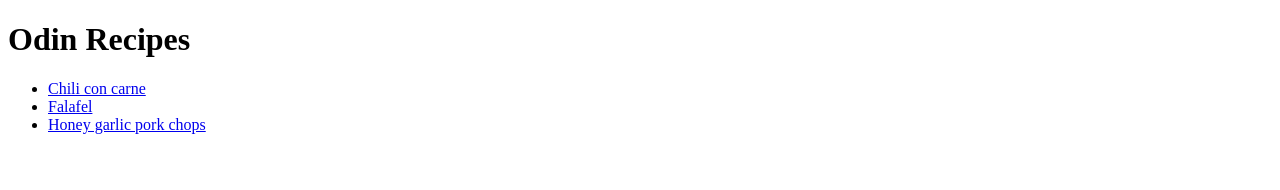
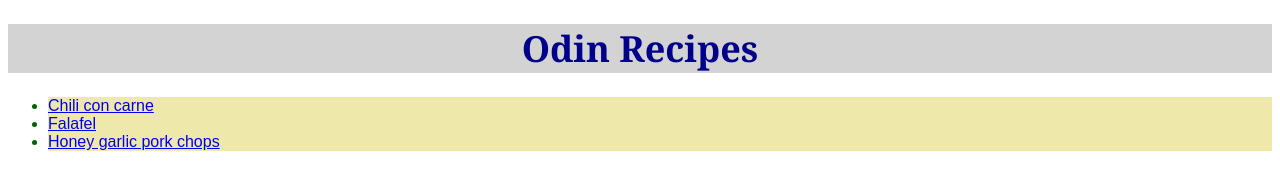
Before and after one commit to Benja-Wainer/odin-recipes, a plain HTML site: page index.html in a window 1280 px wide. Drawn offline with Linux system fonts and the light colour scheme.

Commit message:
Adds styling to pages
Adds styling to the main pages and recipes, for practicing CSS selectors.

```diff
--- a/index.html
+++ b/index.html
@@ -4,13 +4,16 @@
     <meta charset="UTF-8" />
     <meta name="viewport" content="width=device-width, initial-scale=1.0" />
     <title>Odin Recipes</title>
+    <link rel="stylesheet" href="styles.css" />
   </head>
   <body>
-    <h1>Odin Recipes</h1>
+    <h1 id="main-title">Odin Recipes</h1>
     <ul>
-      <li><a href="./recipes/chili-con-carne.html">Chili con carne</a></li>
-      <li><a href="./recipes/falafel.html">Falafel</a></li>
-      <li>
+      <li class="recipe">
+        <a href="./recipes/chili-con-carne.html">Chili con carne</a>
+      </li>
+      <li class="recipe"><a href="./recipes/falafel.html">Falafel</a></li>
+      <li class="recipe">
         <a href="./recipes/honey-garlic-pork-chops.html"
           >Honey garlic pork chops</a
         >
--- /dev/null
+++ b/styles.css
@@ -0,0 +1,31 @@
+#main-title {
+  background-color: lightgray;
+  color: darkblue;
+  font-size: 36px;
+  font-family: Georgia, "Times New Roman", Times, serif;
+  text-align: center;
+}
+
+.recipe {
+  color: darkgreen;
+}
+
+.title {
+  background-color: black;
+  color: aliceblue;
+  font-size: 28px;
+  font-family: "Times New Roman", Times, serif;
+}
+
+h2 {
+  font-size: 20px;
+  color: darkgrey;
+}
+
+p,
+li {
+  font-family: Arial, Helvetica, sans-serif;
+  font-size: 16px;
+  background-color: palegoldenrod;
+  color: mediumblue;
+}
```
Also changed, not shown: recipes/chili-con-carne.html (+2 -1 lines), recipes/falafel.html (+2 -1 lines), recipes/honey-garlic-pork-chops.html (+2 -1 lines).
